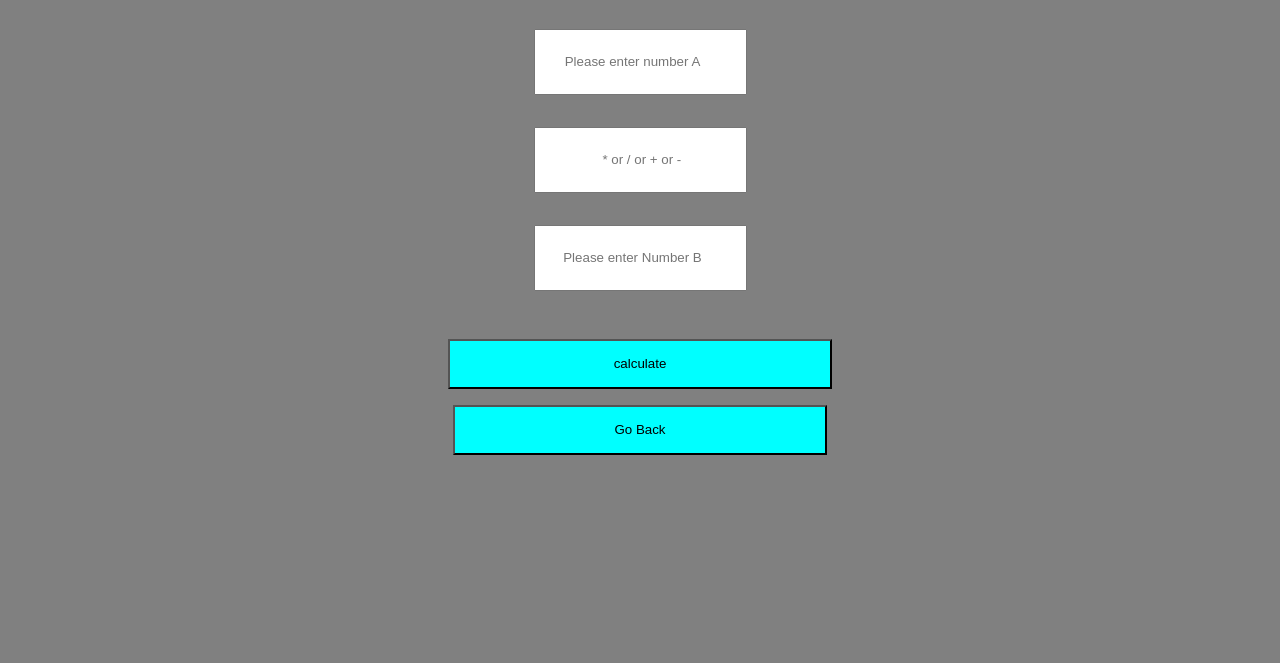
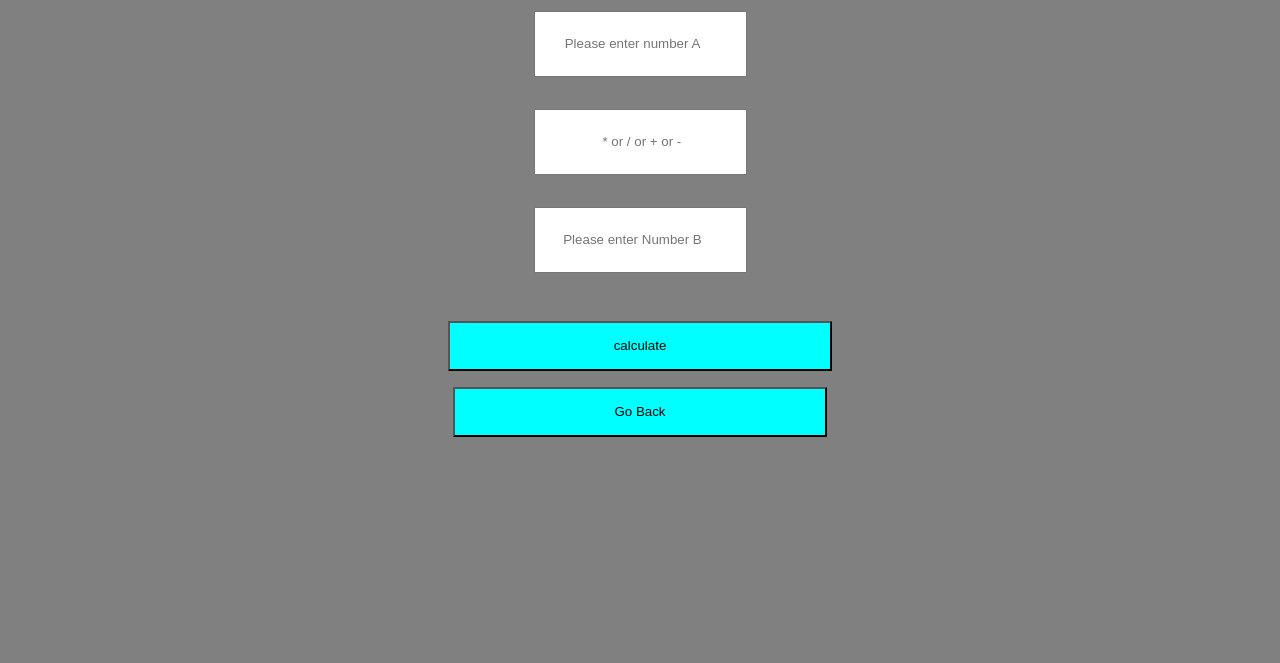
Before and after one commit to Robofish996/ThreeInputCalculator, a plain HTML site: page pages/switch-calculator.html in a window 1280 px wide. Shown: the part 137-800 px from the top of the page. Drawn offline with Linux system fonts and the light colour scheme.

Commit message:
Completed Three input calculator

```diff
--- a/pages/switch-calculator.html
+++ b/pages/switch-calculator.html
@@ -5,7 +5,7 @@
     <meta charset="UTF-8">
     <meta http-equiv="X-UA-Compatible" content="IE=edge">
     <meta name="viewport" content="width=device-width, initial-scale=1.0">
-    <link rel="stylesheet" href="/css/swical.css"
+    <link rel="stylesheet" href="/css/swical.css">
     <title>switch-calculator</title>
 </head>
 
```
Also changed, not shown: index.html (+1 -1 lines).
